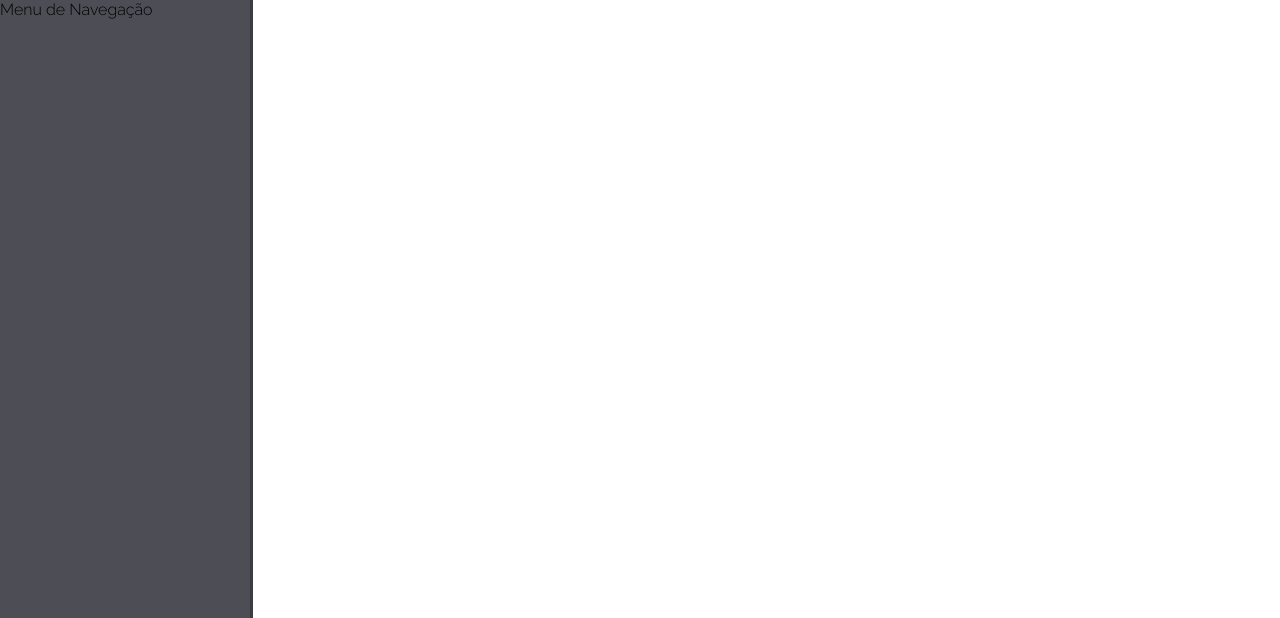
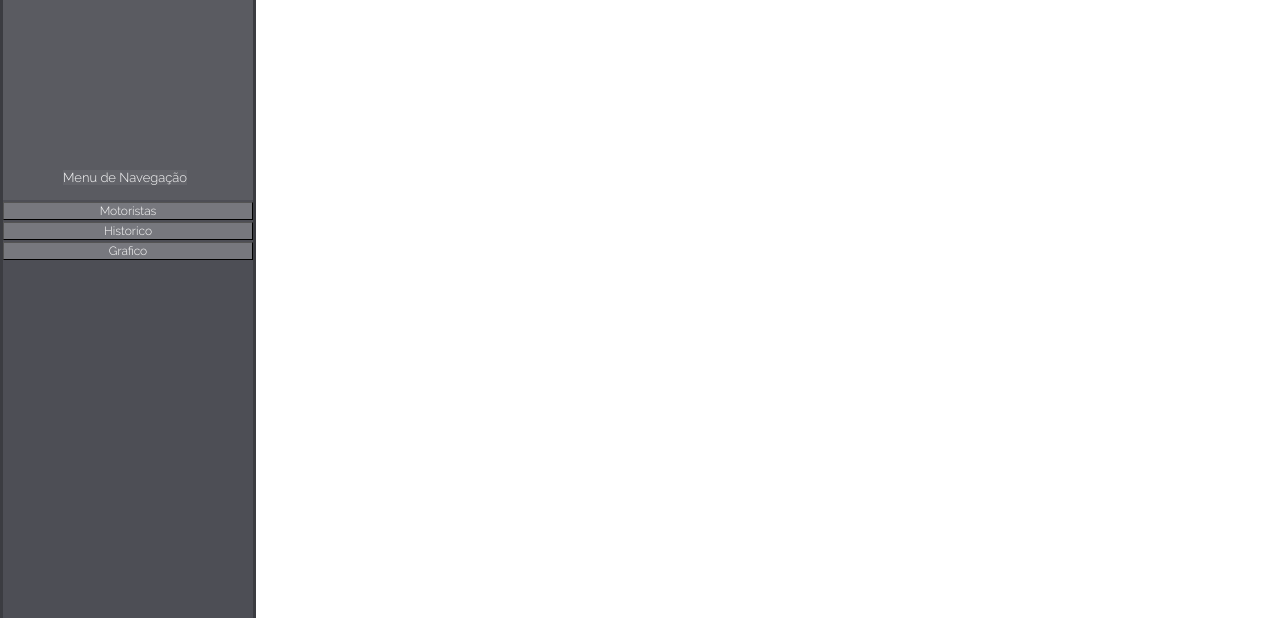
Before and after one commit to BrunoBorgert/Projeto, a plain HTML site: page main.html in a window 1280 px wide. Shown: the top 618 px of the page. Drawn offline with Linux system fonts and the light colour scheme.

Commit message:
Update style.css
estilização

```diff
--- a/style.css
+++ b/style.css
@@ -3,9 +3,9 @@
     margin: 0;
     padding: 0;
     font-family: 'Raleway', sans-serif;
-    size: 10px;
 }
 .index{
+    size: 10px;
     height: 100vh;
     background: linear-gradient(#30388ab4 , #c35e6fa8, #0a1267a6);
 
@@ -61,6 +61,8 @@ input {
     background-color: #2f3039da;
     border-right-color: rgba(0, 0, 0, 0.233);
     border-right-style: solid;
+    border-left-color: rgba(0, 0, 0, 0.233);
+    border-left-style: solid;
 }
 .menuadd{
     margin: 0;
@@ -76,10 +78,30 @@ input {
     border-width: 2.5;
 }
 .sidebtn{
-    font-size: 10px;
-    height: 15px;
-    width: 245px;
+    border-width: 0.5px;
+    padding: 1px;
+    background-color: rgba(255, 255, 255, 0.24);
+    color: rgb(255, 255, 255);
+    width: 250px;
+    font-size: 12px;
+
+}
+.divbutton{
     position: absolute;
-    top: -15px;
-    left: 3px;
+    top: 200px ;
 }
+.iconusuario{
+    height: 200px;
+    width: 250px;
+    background-color: rgba(255, 255, 255, 0.075);
+    position: absolute;
+    top: 0px ;
+}
+.inf{
+    position: absolute;
+    top: 170px;
+    left: 60px;
+    font-size: 13px;
+    background-color: rgba(255, 255, 255, 0.055);
+    color: white;
+}
```
